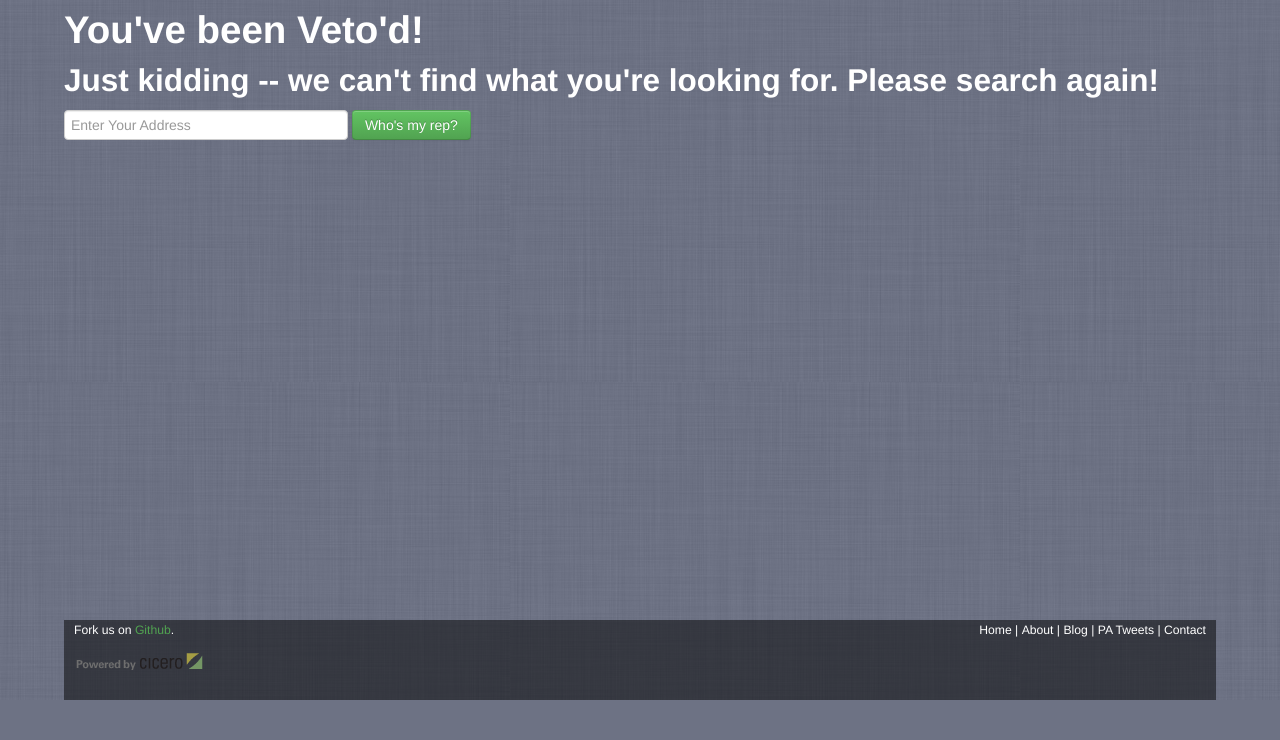
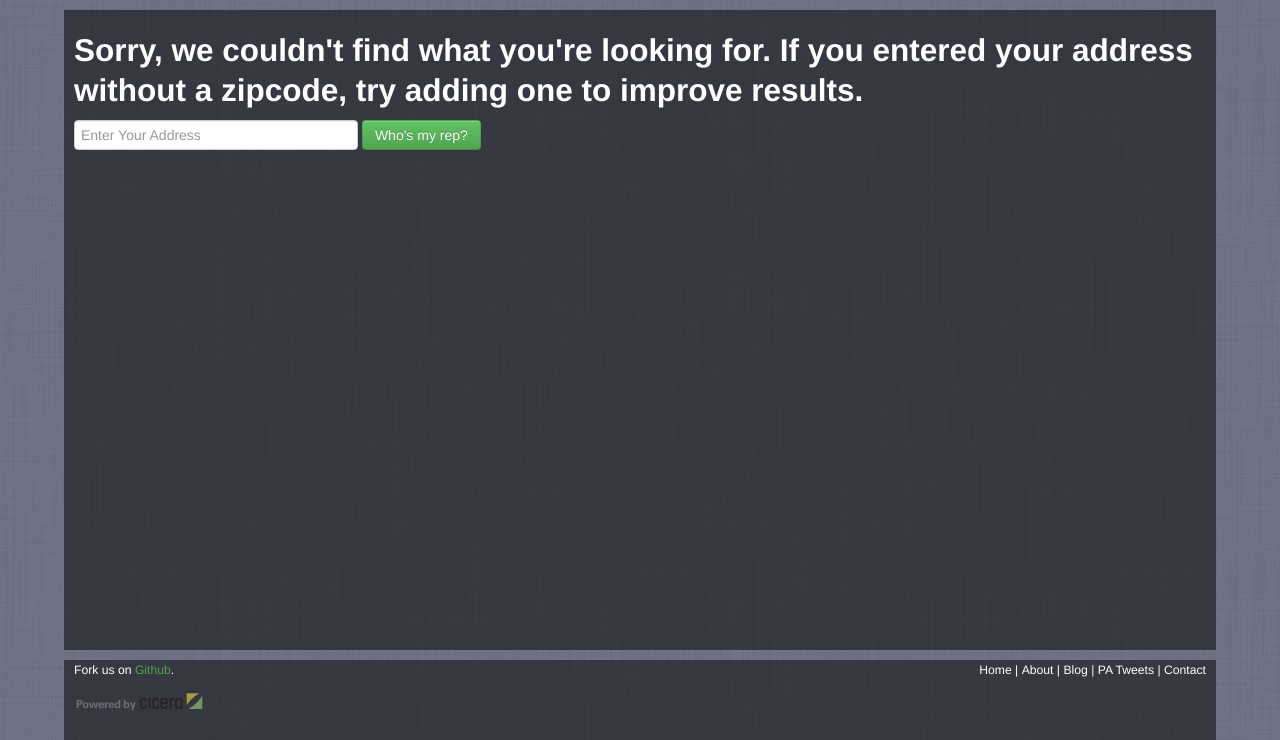
Before and after one commit to staterepme/State-Gov-Tracker, a Django app: template state_gov_tracker_app/templates/404.html in a window 1280 px wide. Shown: the part 110-850 px from the top of the page. Before the commit the page ends 810 px from the top, so only its background shows below. Run offline with Django 3.2, Linux system fonts and the light colour scheme; the template is opened without the code that fills it, so the values that code supplies are empty; some libraries are stand-ins or nearby versions; some web fonts are replaced.

Commit message:
Improved suggestions and layout of 404 page

```diff
--- a/state_gov_tracker_app/templates/404.html
+++ b/state_gov_tracker_app/templates/404.html
@@ -1,12 +1,11 @@
 {% extends "base_full.html" %}
 
 {% block page_content %}
-
+<section id="content"><!-- Start Main Content -->
 <div id="wrapper"><!-- Being Wrapper -->
 	<div id="main_container"><!-- Begin Main Container -->
     	<section id="search">
-        <h1>You've been Veto'd!</h1>
-        <h2>Just kidding -- we can't find what you're looking for. Please search again!</h2>
+        <h2>Sorry, we couldn't find what you're looking for. If you entered your address without a zipcode, try adding one to improve results.</h2>
         <form action="/results" method="get" class="form-inline address-search">
             <input type="text" name="q" placeholder="Enter Your Address" class="input-xlarge">
             <button type="submit" class="btn btn-success">Who's my rep?</button>
@@ -14,5 +13,5 @@
         </section>
     </div><!-- End Main Container -->
 </div><!-- End Wrapper -->
-
+</section>
 {% endblock %}
```
